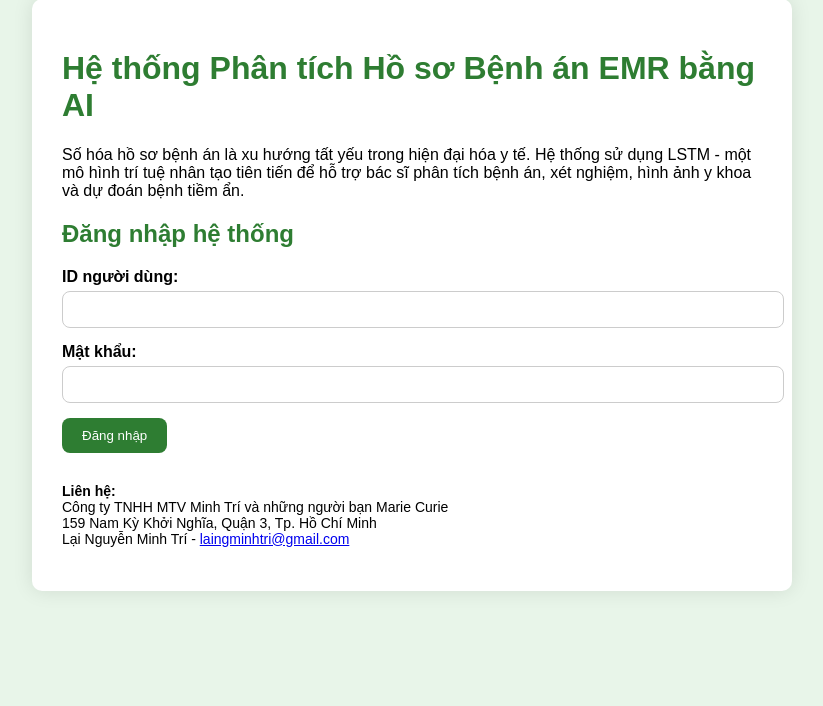
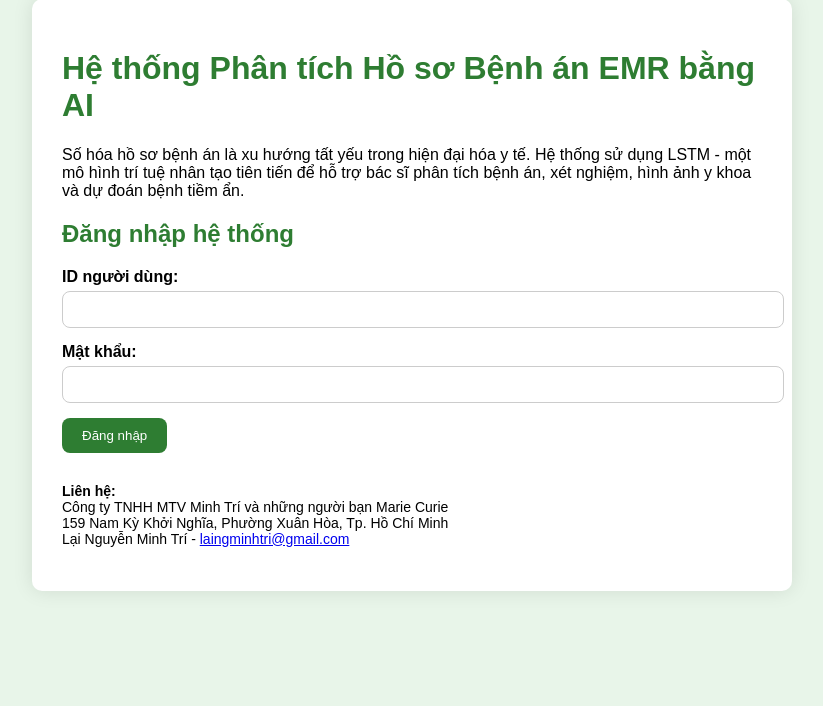
Before and after one commit to minhtriizkooooo-sys/EMR-Analysis, a Flask app: page / in a window 1280 px wide. Shown: the part 51-757 px from the top of the page, without its empty margins (228-1051 px from the left). Run offline with Flask 3, Linux system fonts and the light colour scheme.

Commit message:
Update index.html

```diff
--- a/templates/index.html
+++ b/templates/index.html
@@ -80,7 +80,7 @@
     <div class="contact">
       <p><strong>Liên hệ:</strong><br>
       Công ty TNHH MTV Minh Trí và những người bạn Marie Curie<br>
-      159 Nam Kỳ Khởi Nghĩa, Quận 3, Tp. Hồ Chí Minh<br>
+      159 Nam Kỳ Khởi Nghĩa, Phường Xuân Hòa, Tp. Hồ Chí Minh<br>
       Lại Nguyễn Minh Trí - <a href="mailto:laingminhtri@gmail.com">laingminhtri@gmail.com</a></p>
     </div>
   </div>
```
